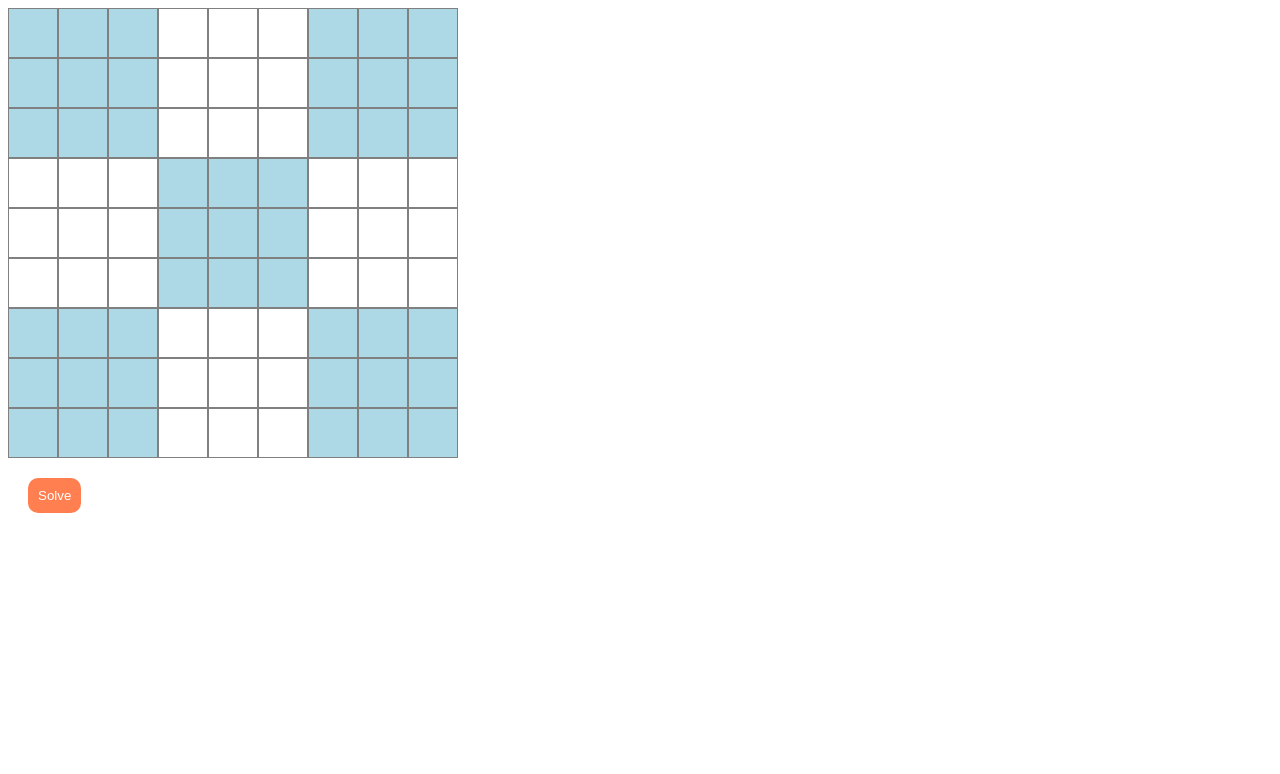
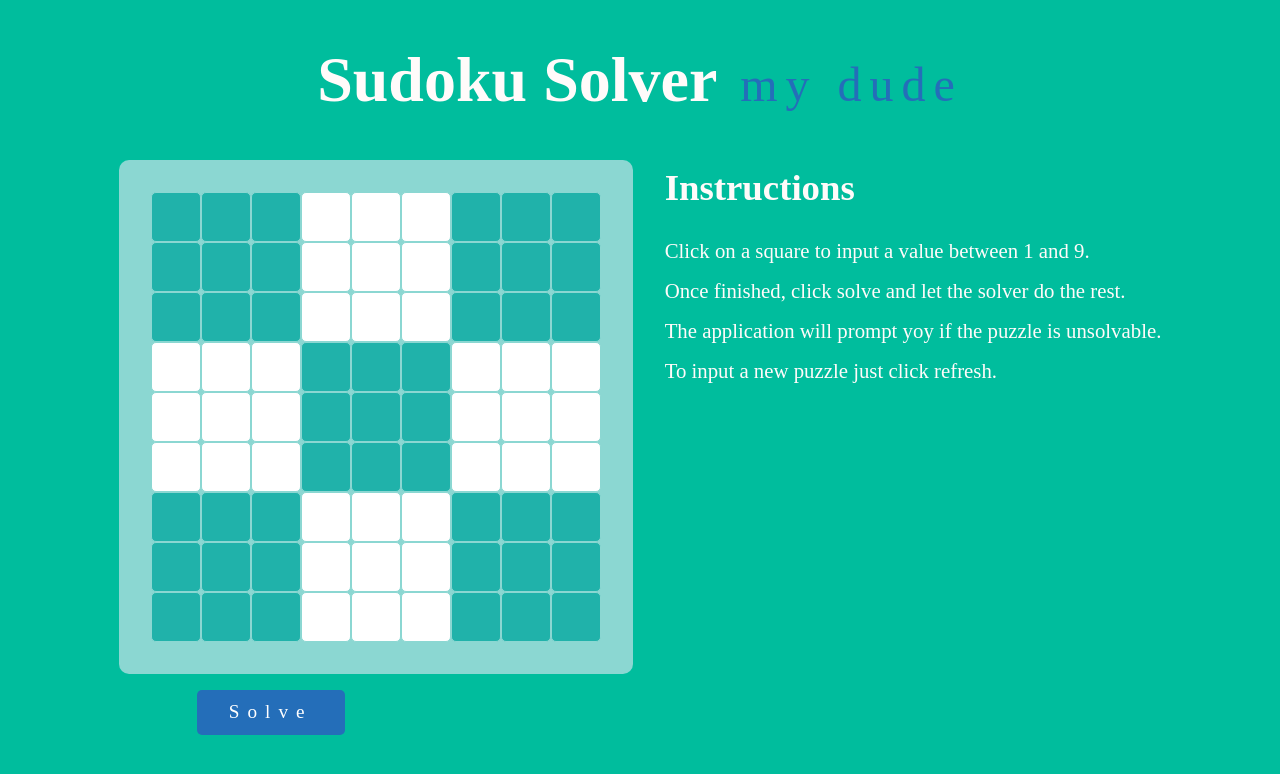
Before and after one commit to CGlinka95/CGs-Sudoku-Solver, a website built with Parcel: page index.html in a window 1280 px wide. Built offline with nearby package versions, Linux system fonts and the light colour scheme.

Commit message:
Styles
Added a css reset to assist with css styling. Added some styles to play around with the layout of the page a bit. Added some additional HTML markup to structure my content for styling. More to be done

```diff
--- /dev/null
+++ b/css/reset.css
@@ -0,0 +1,67 @@
+/* Remove default margin */
+body,
+h1,
+h2,
+h3,
+h4,
+p,
+figure,
+blockquote,
+dl,
+dd {
+  margin: 0;
+}
+
+/* Remove list styles on ul, ol elements with a list role, which suggests default styling will be removed */
+ul[role="list"],
+ol[role="list"] {
+  list-style: none;
+}
+
+/* Set core root defaults */
+html:focus-within {
+  scroll-behavior: smooth;
+}
+
+/* Set core body defaults */
+body {
+  min-height: 100vh;
+  text-rendering: optimizeSpeed;
+  line-height: 1.5;
+}
+
+/* A elements that don't have a class get default styles */
+a:not([class]) {
+  text-decoration-skip-ink: auto;
+}
+
+/* Make images easier to work with */
+img,
+picture {
+  max-width: 100%;
+  display: block;
+}
+
+/* Inherit fonts for inputs and buttons */
+input,
+button,
+textarea,
+select {
+  font: inherit;
+}
+
+/* Remove all animations, transitions and smooth scroll for people that prefer not to see them */
+@media (prefers-reduced-motion: reduce) {
+  html:focus-within {
+    scroll-behavior: auto;
+  }
+
+  *,
+  *::before,
+  *::after {
+    animation-duration: 0.01ms !important;
+    animation-iteration-count: 1 !important;
+    transition-duration: 0.01ms !important;
+    scroll-behavior: auto !important;
+  }
+}
--- a/css/styles.css
+++ b/css/styles.css
@@ -1,6 +1,9 @@
 #sudoku {
   width: 450px;
   height: 450px;
+  background-color: #8bd7d2;
+  padding: 2rem;
+  border-radius: 10px;
 }
 
 #sudoku input {
@@ -8,19 +11,22 @@
   height: 50px;
   box-sizing: border-box;
   border-spacing: 0;
-  border: 1px grey solid;
+  border: 1px #8bd7d2 solid;
+  border-radius: 5px;
 }
 
 .odd-section {
-  background-color: lightblue;
+  background-color: lightseagreen;
 }
 
 #solve-button {
-  background-color: coral;
+  background-color: #246eb9;
   color: white;
-  padding: 10px;
-  margin: 20px;
-  border-radius: 10px;
+  font-size: 1.2rem;
+  letter-spacing: 0.5rem;
+  padding: 0.5rem 2rem 0.5rem 2rem;
+  margin: 1rem 0 0 12.3rem;
+  border-radius: 5px;
   border: none;
 }
 
@@ -28,3 +34,50 @@
   background-color: rgb(251, 98, 43);
   cursor: pointer;
 }
+
+body {
+  background-color: #00bd9d;
+}
+
+h1 {
+  color: #fffbfa;
+  font-size: 4rem;
+  text-align: center;
+  padding: 2rem 0 2rem 0;
+}
+
+h2 {
+  color: #fffbfa;
+  font-size: 2.3rem;
+}
+
+span {
+  color: #246eb9;
+  font-size: 3rem;
+  letter-spacing: 0.5rem;
+  padding-left: 0.5rem;
+  font-weight: lighter;
+}
+
+ul {
+  list-style: none;
+  padding: 0;
+}
+
+li {
+  color: #fffbfa;
+  font-size: 1.3rem;
+  line-height: 2.5rem;
+}
+
+p {
+  color: #fffbfa;
+  font-size: 1.3rem;
+  line-height: 2.5rem;
+}
+
+.flex-container {
+  display: flex;
+  justify-content: center;
+  gap: 2rem;
+}
--- a/index.html
+++ b/index.html
@@ -5,12 +5,32 @@
     <meta http-equiv="X-UA-Compatible" content="IE=edge" />
     <meta name="viewport" content="width=device-width, initial-scale=1.0" />
     <title>CGs Sudoku Solver</title>
+    <link rel="stylesheet" href="css/reset.css" />
     <link rel="stylesheet" href="css/styles.css" />
     <script type="module" src="js/index.js" defer></script>
   </head>
   <body>
-    <div id="sudoku"></div>
-    <button id="solve-button">Solve</button>
-    <p id="solution"></p>
+    <header>
+      <h1>Sudoku Solver <span>my dude</span></h1>
+    </header>
+    <main>
+      <div class="flex-container">
+        <div id="sudoku"></div>
+        <div>
+          <h2>Instructions</h2>
+          <ul role="list">
+            <li>Click on a square to input a value between 1 and 9.</li>
+            <li>Once finished, click solve and let the solver do the rest.</li>
+            <li>
+              The application will prompt yoy if the puzzle is unsolvable.
+            </li>
+            <li>To input a new puzzle just click refresh.</li>
+          </ul>
+          <p id="solution"></p>
+        </div>
+      </div>
+      <button id="solve-button">Solve</button>
+    </main>
+    <footer></footer>
   </body>
 </html>
```
